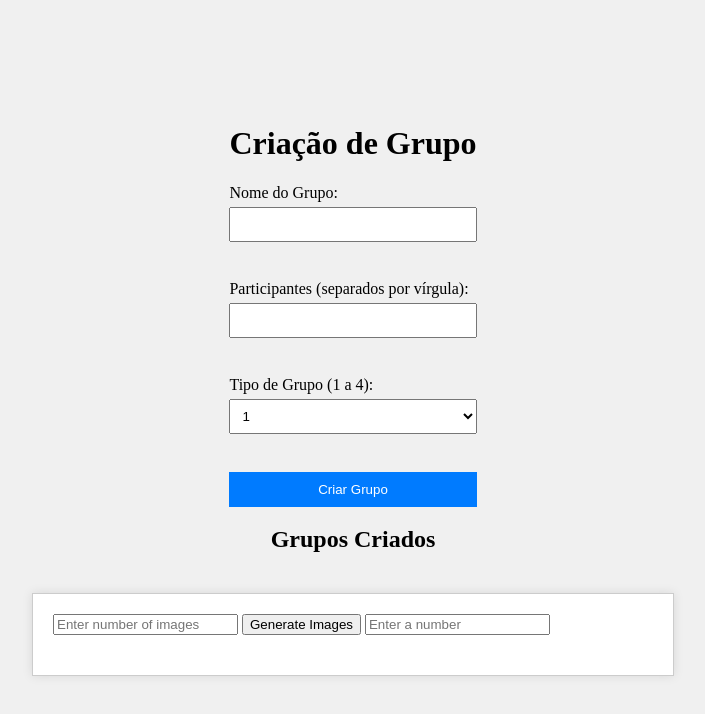
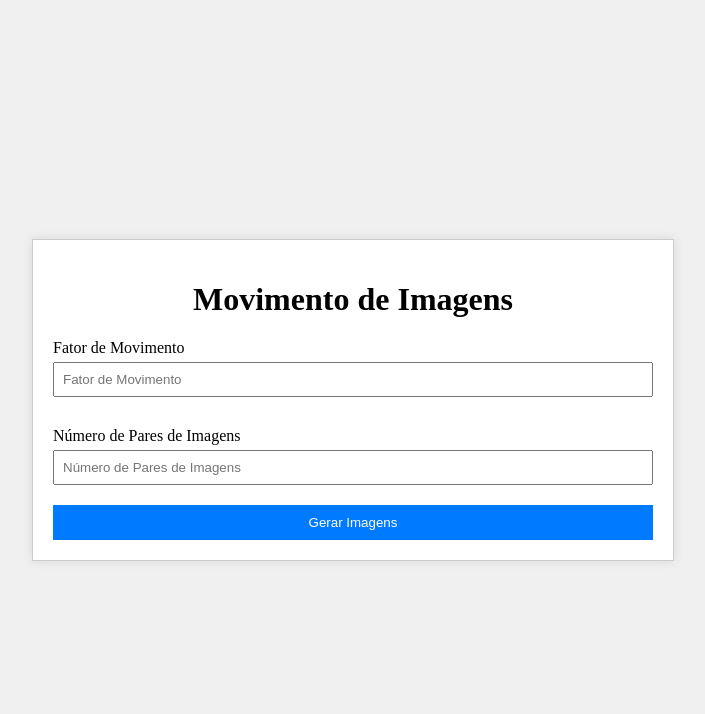
Before and after one commit to DaviNeco11/NecoGame, a plain HTML site: page index.html in a window 1280 px wide. Shown: the whole page, without its empty margins (287-992 px from the left). Drawn offline with Linux system fonts and the light colour scheme.

Commit message:
Update index.html

```diff
--- a/index.html
+++ b/index.html
@@ -7,37 +7,18 @@
     <link rel="stylesheet" href="style.css" type="text/css">
 </head>
 <body>
-    <div class="principal">
-        <h1>Criação de Grupo</h1>
-        <form id="groupForm">
-            <label for="groupName">Nome do Grupo:</label>
-            <input type="text" id="groupName" name="groupName" required><br><br>
-
-            <label for="participants">Participantes (separados por vírgula):</label>
-            <input type="text" id="participants" name="participants" required><br><br>
-
-            <label for="groupType">Tipo de Grupo (1 a 4):</label>
-            <select id="groupType" name="groupType" required>
-                <option value="1">1</option>
-                <option value="2">2</option>
-                <option value="3">3</option>
-                <option value="4">4</option>
-            </select><br><br>
-
-            <button type="submit">Criar Grupo</button>
-        </form>
-
-        <h2>Grupos Criados</h2>
-        <ul id="groupsList"></ul>
-    </div>
 
     <div class="container">
-        <input type="number" id="imageCount" placeholder="Enter number of images">
-        <button id="generateImages">Generate Images</button>
-        <input type="number" id="moveFactor" placeholder="Enter a number">
-        <div id="imagesContainer"></div>
+        <h1>Movimento de Imagens</h1>
+        <form>
+            <label for="moveFactor">Fator de Movimento</label>
+            <input type="number" id="moveFactor" placeholder="Fator de Movimento">
+            <label for="imageCount">Número de Pares de Imagens</label>
+            <input type="number" id="imageCount" placeholder="Número de Pares de Imagens">
+            <button type="button" id="generateImages">Gerar Imagens</button>
+        </form>
     </div>
-
+    <div id="imagesContainer"></div>
     <script src="script.js"></script>
 </body>
 </html>
```
